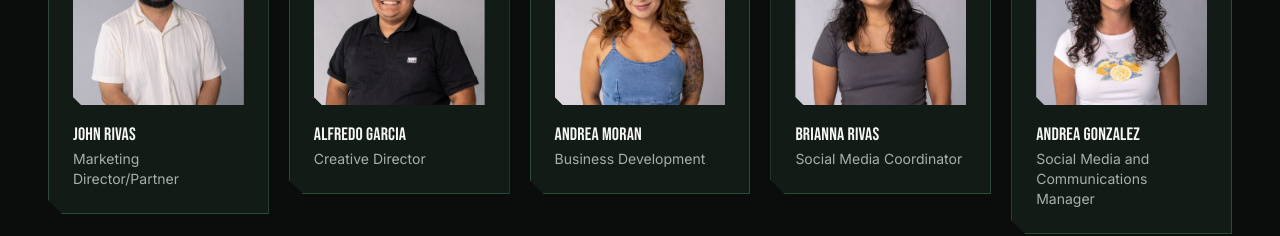
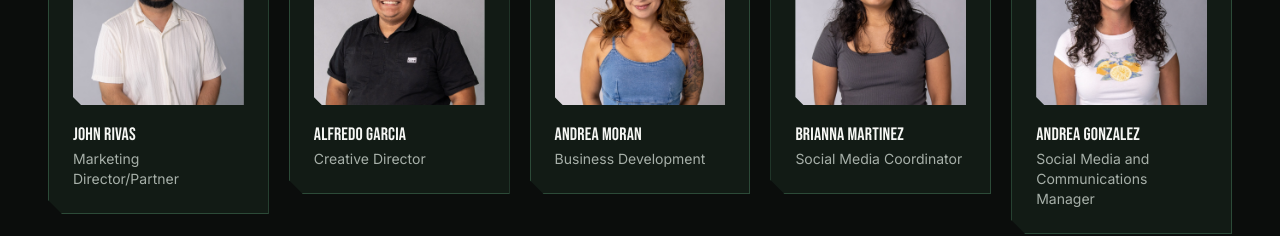
Before and after one commit to andyfrctnl/frctnl-website, a Next.js app: page /about in a window 1280 px wide. Shown: the part 2280-2516 px from the top of the page. Built offline with nearby package versions, Linux system fonts and the light colour scheme.

Commit message:
Update Brianna's last name to Martinez on About page

```diff
--- a/src/app/about/page.tsx
+++ b/src/app/about/page.tsx
@@ -55,7 +55,7 @@ const team: TeamMember[] = [
     image: "/team/andrea-moran.jpg",
   },
   {
-    name: "Brianna Rivas",
+    name: "Brianna Martinez",
     role: "Social Media Coordinator",
     image: "/team/brianna-rivas.jpg",
   },
```
